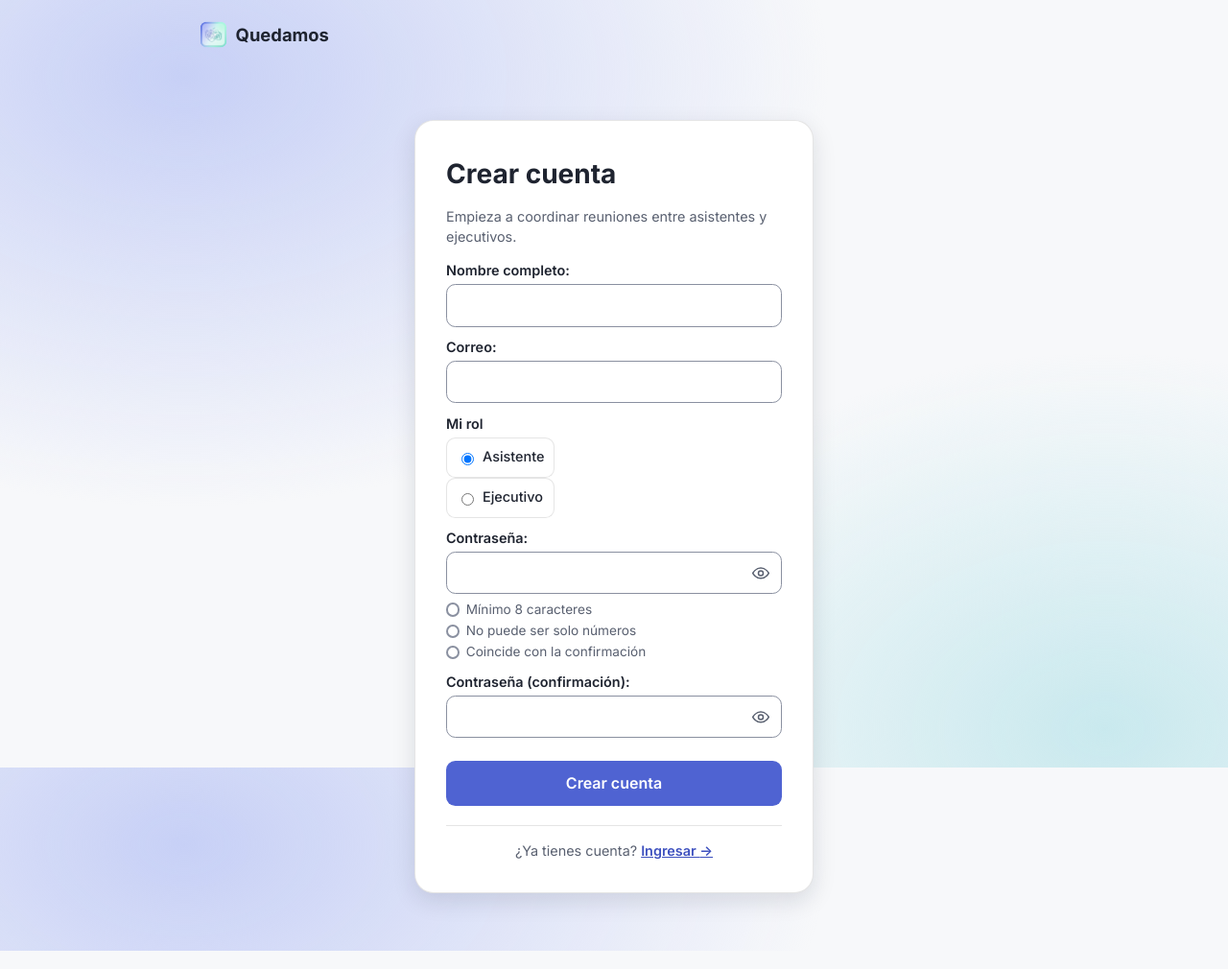
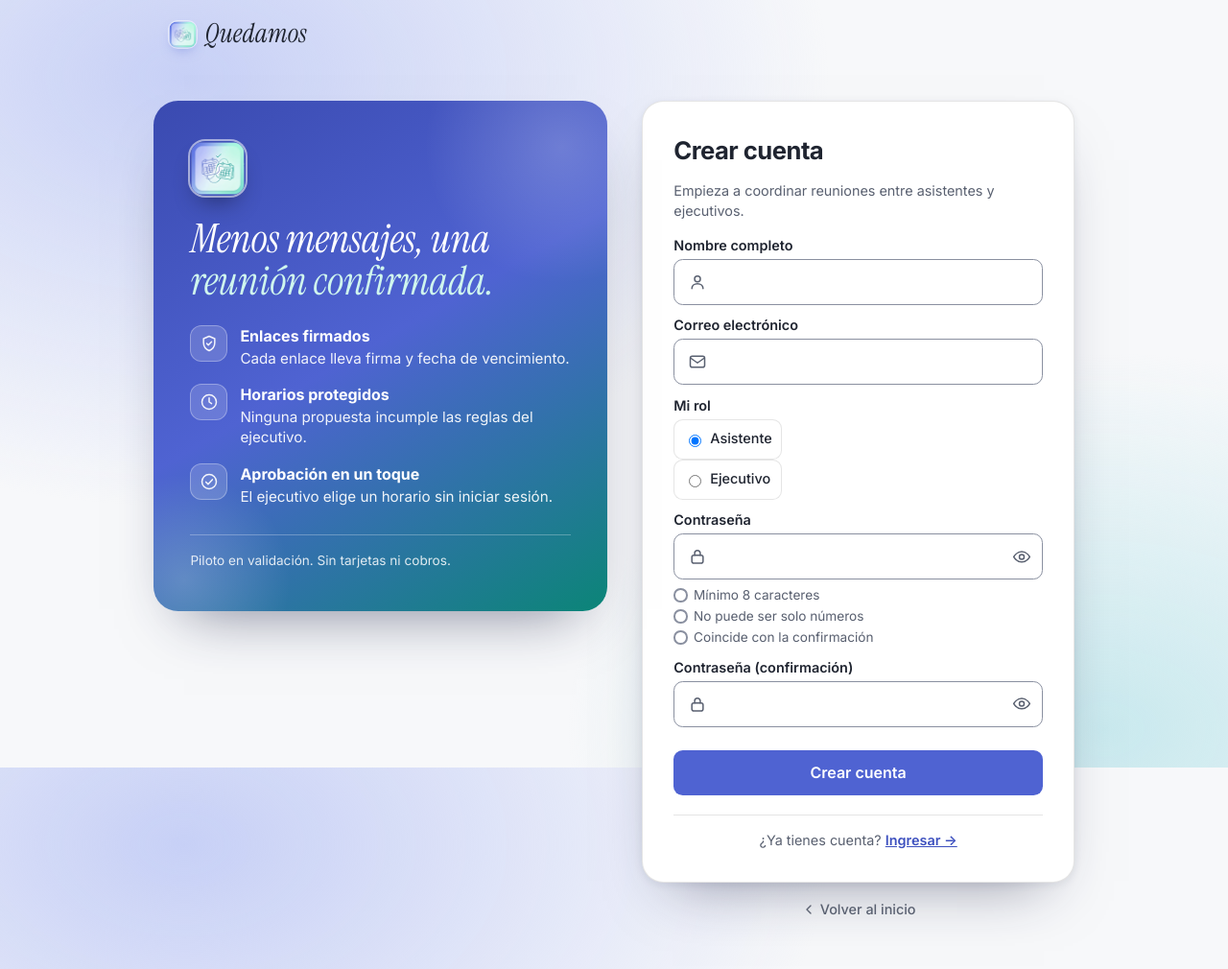
Before and after one commit to Harley7Damian/quedamos-proyectoIII, a Django app: page /registro/ in a window 1280 px wide. Shown: the whole page at 96% size. Run offline with Django 5.2, Linux system fonts and the light colour scheme.

Commit message:
PFCIII2026-73 Mejora posterior al Sprint 6: rediseña ingreso y registro y estrena el nombre en cursiva

```diff
--- /dev/null
+++ b/static/css/identidad.css
@@ -0,0 +1,50 @@
+/* Identidad de marca y acceso (ingreso y registro).
+   Nombre de la marca en cursiva con Instrument Serif, autoalojada: se sirve desde la propia aplicacion y no pide nada a dominios externos.
+   Subconjunto latino. Licencia: static/fonts/LICENSE-InstrumentSerif.txt */
+@font-face {
+  font-family: "Instrument Serif";
+  font-style: italic;
+  font-weight: 400;
+  font-display: swap;
+  src: url("../fonts/instrument-serif-latin-400-italic.woff2") format("woff2");
+  unicode-range: U+0000-00FF, U+0131, U+0152-0153, U+02BB-02BC, U+02C6, U+02DA, U+02DC, U+0304, U+0308, U+0329, U+2000-206F, U+20AC, U+2122, U+2191, U+2193, U+2212, U+2215, U+FEFF, U+FFFD;
+}
+.marca-nombre { font-family:"Instrument Serif", Georgia, "Times New Roman", serif; font-style:italic; font-weight:400; font-size:1.5em; letter-spacing:.005em; line-height:1; }
+.marca { border-radius:.6rem; box-shadow:0 0 0 1px rgba(255,255,255,.55), 0 6px 14px -6px rgba(79,99,210,.6); }
+
+/* Ingreso y registro: panel de marca a la izquierda y formulario a la derecha en pantallas anchas */
+body.acceso main.narrow { max-width:64rem; padding:2rem 1rem 3rem; }
+.acceso-grid { display:grid; grid-template-columns:minmax(0,1fr); gap:1.5rem; max-width:28rem; margin:0 auto; }
+.acceso-columna { min-width:0; }
+.acceso-lateral { display:none; }
+.acceso-card { padding:2rem; border-radius:1.4rem; margin:0; box-shadow:0 30px 60px -32px rgba(31,36,70,.5), 0 2px 8px rgba(31,36,70,.08); }
+.acceso-card h1 { font-size:1.6rem; letter-spacing:-.02em; margin:0 0 .35rem; }
+.campo-icono { position:relative; }
+.campo-icono > .icono { position:absolute; left:.9rem; top:.875rem; color:var(--muted); pointer-events:none; z-index:1; }
+.campo-icono input { padding-top:.72rem; padding-bottom:.72rem; padding-left:2.8rem; }
+.campo-icono:focus-within > .icono { color:var(--brand); }
+.volver-inicio { margin:1.1rem 0 0; text-align:center; font-size:.9rem; }
+.volver-inicio a { display:inline-flex; align-items:center; gap:.25rem; color:var(--muted); text-decoration:none; font-weight:500; }
+.volver-inicio a:hover { color:var(--ink); text-decoration:underline; }
+
+@media (min-width:900px) {
+  .acceso-grid { grid-template-columns:minmax(0,1.05fr) minmax(0,1fr); gap:2.25rem; max-width:60rem; align-items:start; }
+  .acceso-lateral { position:sticky; top:1.5rem; }
+  body.acceso header.top .in { max-width:60rem; }
+  .acceso-lateral { overflow:hidden; display:flex; flex-direction:column; gap:1.4rem; padding:2.6rem 2.4rem; border-radius:1.6rem; color:#fff; background:linear-gradient(150deg, #3A4AB0 0%, #4F63D2 48%, #0B8577 100%); box-shadow:0 30px 60px -32px rgba(31,36,70,.6); }
+  .acceso-lateral::before, .acceso-lateral::after { content:""; position:absolute; border-radius:50%; pointer-events:none; background:radial-gradient(circle, rgba(255,255,255,.2), transparent 70%); }
+  .acceso-lateral::before { width:18rem; height:18rem; right:-6rem; top:-6rem; }
+  .acceso-lateral::after { width:14rem; height:14rem; left:-5rem; bottom:-5rem; }
+  .acceso-lateral > * { position:relative; z-index:1; }
+}
+.lateral-logo { display:inline-block; width:3.6rem; height:3.6rem; border-radius:1rem; overflow:hidden; box-shadow:0 0 0 2px rgba(255,255,255,.55), 0 14px 26px -10px rgba(0,0,0,.45); }
+.lateral-logo img { width:100%; height:100%; display:block; object-fit:cover; }
+.lateral-titulo { margin:0; font-family:"Instrument Serif", Georgia, "Times New Roman", serif; font-size:2.6rem; line-height:1.08; font-weight:400; letter-spacing:-.005em; }
+.lateral-titulo em { font-style:italic; color:#CFF6EE; }
+.lateral-puntos { list-style:none; margin:0; padding:0; display:grid; gap:1rem; }
+.lateral-puntos li { display:flex; gap:.85rem; align-items:flex-start; font-size:.95rem; line-height:1.4; color:rgba(255,255,255,.92); }
+.lateral-puntos strong { display:block; color:#fff; font-size:1rem; margin-bottom:.1rem; }
+.lateral-icono { flex:none; display:inline-grid; place-items:center; width:2.4rem; height:2.4rem; border-radius:.75rem; background:rgba(255,255,255,.16); border:1px solid rgba(255,255,255,.3); }
+.lateral-nota { margin:.4rem 0 0; padding-top:1.1rem; border-top:1px solid rgba(255,255,255,.28); font-size:.85rem; color:rgba(255,255,255,.85); }
+@media (max-width:480px) { .acceso-card { padding:1.5rem 1.1rem; } body.acceso main.narrow { padding-top:1rem; } }
+@media (prefers-reduced-motion: reduce) { .campo-icono > .icono { transition:none; } }
--- a/templates/base.html
+++ b/templates/base.html
@@ -10,6 +10,7 @@
   <link rel="preload" href="{% static 'fonts/inter-latin-wght-normal.woff2' %}" as="font" type="font/woff2" crossorigin>
   <link rel="stylesheet" href="{% static 'css/app.css' %}">
   <link rel="stylesheet" href="{% static 'css/formularios.css' %}">
+  <link rel="stylesheet" href="{% static 'css/identidad.css' %}">
   <script src="{% static 'js/htmx.min.js' %}" defer></script>
   <script src="{% static 'js/grid.js' %}" defer></script>
   <script src="{% static 'js/panel.js' %}" defer></script>
@@ -21,7 +22,7 @@
   {% block body %}
   <header class="top">
     <div class="in">
-      <a class="brand" href="{% if user.is_authenticated %}{% url 'panel' %}{% else %}{% url 'landing' %}{% endif %}"><span class="marca" aria-hidden="true"><img src="{% static 'img/LOGO_MARK.png' %}" alt=""></span>Quedamos</a>
+      <a class="brand" href="{% if user.is_authenticated %}{% url 'panel' %}{% else %}{% url 'landing' %}{% endif %}"><span class="marca" aria-hidden="true"><img src="{% static 'img/LOGO_MARK.png' %}" alt=""></span><span class="marca-nombre">Quedamos</span></a>
       <nav>
         {% if user.is_authenticated %}
           <span class="muted">{{ user.full_name }}</span> <span class="rol rol-{{ user.role }}">{{ user.get_role_display }}</span>
--- a/templates/panel/base_panel.html
+++ b/templates/panel/base_panel.html
@@ -6,7 +6,7 @@
 <div class="shell">
   <aside class="barra" id="barra">
     <div class="barra-cabecera">
-      <a class="brand" href="{% url 'panel' %}"><span class="marca" aria-hidden="true"><img src="{% static 'img/LOGO.png' %}" alt=""></span><span class="etiqueta">Quedamos</span></a>
+      <a class="brand" href="{% url 'panel' %}"><span class="marca" aria-hidden="true"><img src="{% static 'img/LOGO.png' %}" alt=""></span><span class="etiqueta marca-nombre">Quedamos</span></a>
       <button type="button" class="icono barra-contraer" id="barra-contraer" aria-controls="barra-nav" aria-expanded="true" aria-label="Contraer menú" title="Contraer menú">
         <svg viewBox="0 0 24 24" width="18" height="18" aria-hidden="true" focusable="false"><path d="M15 6l-6 6 6 6" fill="none" stroke="currentColor" stroke-width="2" stroke-linecap="round" stroke-linejoin="round"/></svg>
       </button>
--- /dev/null
+++ b/templates/registration/_lateral.html
@@ -0,0 +1,21 @@
+{% load static %}
+{# Panel lateral de ingreso y registro: presenta el valor del producto con la marca. Solo se muestra en pantallas anchas. #}
+<aside class="acceso-lateral" aria-label="Qué hace Quedamos">
+  <span class="lateral-logo" aria-hidden="true"><img src="{% static 'img/LOGO_MARK.png' %}" alt=""></span>
+  <p class="lateral-titulo">Menos mensajes, una <em>reunión confirmada.</em></p>
+  <ul class="lateral-puntos">
+    <li>
+      <span class="lateral-icono" aria-hidden="true"><svg viewBox="0 0 24 24" width="20" height="20" focusable="false"><path d="M12 3l7 3v5c0 4.5-3 8.2-7 10-4-1.8-7-5.5-7-10V6z M9 12l2 2 4-4" fill="none" stroke="currentColor" stroke-width="1.8" stroke-linecap="round" stroke-linejoin="round"/></svg></span>
+      <span><strong>Enlaces firmados</strong>Cada enlace lleva firma y fecha de vencimiento.</span>
+    </li>
+    <li>
+      <span class="lateral-icono" aria-hidden="true"><svg viewBox="0 0 24 24" width="20" height="20" focusable="false"><path d="M12 21a9 9 0 1 0 0-18 9 9 0 0 0 0 18z M12 7v5l3 2" fill="none" stroke="currentColor" stroke-width="1.8" stroke-linecap="round" stroke-linejoin="round"/></svg></span>
+      <span><strong>Horarios protegidos</strong>Ninguna propuesta incumple las reglas del ejecutivo.</span>
+    </li>
+    <li>
+      <span class="lateral-icono" aria-hidden="true"><svg viewBox="0 0 24 24" width="20" height="20" focusable="false"><circle cx="12" cy="12" r="9" fill="none" stroke="currentColor" stroke-width="1.8"/><path d="M8 12.5l2.7 2.7L16 9.5" fill="none" stroke="currentColor" stroke-width="1.8" stroke-linecap="round" stroke-linejoin="round"/></svg></span>
+      <span><strong>Aprobación en un toque</strong>El ejecutivo elige un horario sin iniciar sesión.</span>
+    </li>
+  </ul>
+  <p class="lateral-nota">Piloto en validación. Sin tarjetas ni cobros.</p>
+</aside>
--- a/templates/registration/signup.html
+++ b/templates/registration/signup.html
@@ -3,24 +3,50 @@
 {% block bodyclass %}acceso{% endblock %}
 {% block mainclass %}narrow{% endblock %}
 {% block content %}
+<div class="acceso-grid">
+  {% include "registration/_lateral.html" %}
+  <div class="acceso-columna">
     <div class="card acceso-card">
       <h1>Crear cuenta</h1>
       <p class="muted">Empieza a coordinar reuniones entre asistentes y ejecutivos.</p>
       <form method="post" novalidate>
         {% csrf_token %}
-    {{ form.full_name.label_tag }}{{ form.full_name }}{{ form.full_name.errors }}
-    {{ form.email.label_tag }}{{ form.email }}{{ form.email.errors }}
+        <label for="{{ form.full_name.id_for_label }}">{{ form.full_name.label }}</label>
+        <div class="campo-icono">
+          <svg class="icono" viewBox="0 0 24 24" width="20" height="20" aria-hidden="true" focusable="false"><circle cx="12" cy="8" r="3.6" fill="none" stroke="currentColor" stroke-width="1.8"/><path d="M5 20c0-3.6 3.1-6 7-6s7 2.4 7 6" fill="none" stroke="currentColor" stroke-width="1.8" stroke-linecap="round"/></svg>
+          {{ form.full_name }}
+        </div>
+        {{ form.full_name.errors }}
+        <label for="{{ form.email.id_for_label }}">Correo electrónico</label>
+        <div class="campo-icono">
+          <svg class="icono" viewBox="0 0 24 24" width="20" height="20" aria-hidden="true" focusable="false"><rect x="3" y="5" width="18" height="14" rx="2.5" fill="none" stroke="currentColor" stroke-width="1.8"/><path d="M3.5 7.5l8.5 6 8.5-6" fill="none" stroke="currentColor" stroke-width="1.8" stroke-linecap="round" stroke-linejoin="round"/></svg>
+          {{ form.email }}
+        </div>
+        {{ form.email.errors }}
         <label>{{ form.role.label }}</label>
         <div class="roles">{{ form.role }}</div>{{ form.role.errors }}
-    {{ form.password1.label_tag }}{% include "partials/_clave.html" with campo=form.password1 %}{{ form.password1.errors }}
+        <label for="{{ form.password1.id_for_label }}">{{ form.password1.label }}</label>
+        <div class="campo-icono">
+          <svg class="icono" viewBox="0 0 24 24" width="20" height="20" aria-hidden="true" focusable="false"><rect x="5" y="10.5" width="14" height="10" rx="2.5" fill="none" stroke="currentColor" stroke-width="1.8"/><path d="M8.5 10.5V8a3.5 3.5 0 0 1 7 0v2.5" fill="none" stroke="currentColor" stroke-width="1.8" stroke-linecap="round"/></svg>
+          {% include "partials/_clave.html" with campo=form.password1 %}
+        </div>
+        {{ form.password1.errors }}
         <ul class="requisitos" id="requisitos-clave" data-requisitos aria-live="polite" aria-label="Requisitos de la contraseña">
           <li data-req="largo" data-ok="false">Mínimo 8 caracteres<span class="estado oculto"> (pendiente)</span></li>
           <li data-req="numerica" data-ok="false">No puede ser solo números<span class="estado oculto"> (pendiente)</span></li>
           <li data-req="coincide" data-ok="false">Coincide con la confirmación<span class="estado oculto"> (pendiente)</span></li>
         </ul>
-    {{ form.password2.label_tag }}{% include "partials/_clave.html" with campo=form.password2 %}{{ form.password2.errors }}
+        <label for="{{ form.password2.id_for_label }}">{{ form.password2.label }}</label>
+        <div class="campo-icono">
+          <svg class="icono" viewBox="0 0 24 24" width="20" height="20" aria-hidden="true" focusable="false"><rect x="5" y="10.5" width="14" height="10" rx="2.5" fill="none" stroke="currentColor" stroke-width="1.8"/><path d="M8.5 10.5V8a3.5 3.5 0 0 1 7 0v2.5" fill="none" stroke="currentColor" stroke-width="1.8" stroke-linecap="round"/></svg>
+          {% include "partials/_clave.html" with campo=form.password2 %}
+        </div>
+        {{ form.password2.errors }}
         <p><button type="submit">Crear cuenta</button></p>
       </form>
       <p class="acceso-pie">¿Ya tienes cuenta? <a href="{% url 'login' %}">Ingresar <span aria-hidden="true">→</span></a></p>
     </div>
+    <p class="volver-inicio"><a href="{% url 'landing' %}"><svg viewBox="0 0 24 24" width="16" height="16" aria-hidden="true" focusable="false"><path d="M15 6l-6 6 6 6" fill="none" stroke="currentColor" stroke-width="2" stroke-linecap="round" stroke-linejoin="round"/></svg>Volver al inicio</a></p>
+  </div>
+</div>
 {% endblock %}
```
Also changed, not shown: config/test_identidad.py (added, +56 -0 lines), templates/registration/login.html (+16 -2 lines), static/fonts/LICENSE-InstrumentSerif.txt (added), static/fonts/instrument-serif-latin-400-italic.woff2 (added). Lines whose indentation alone changed are shown as unchanged.
